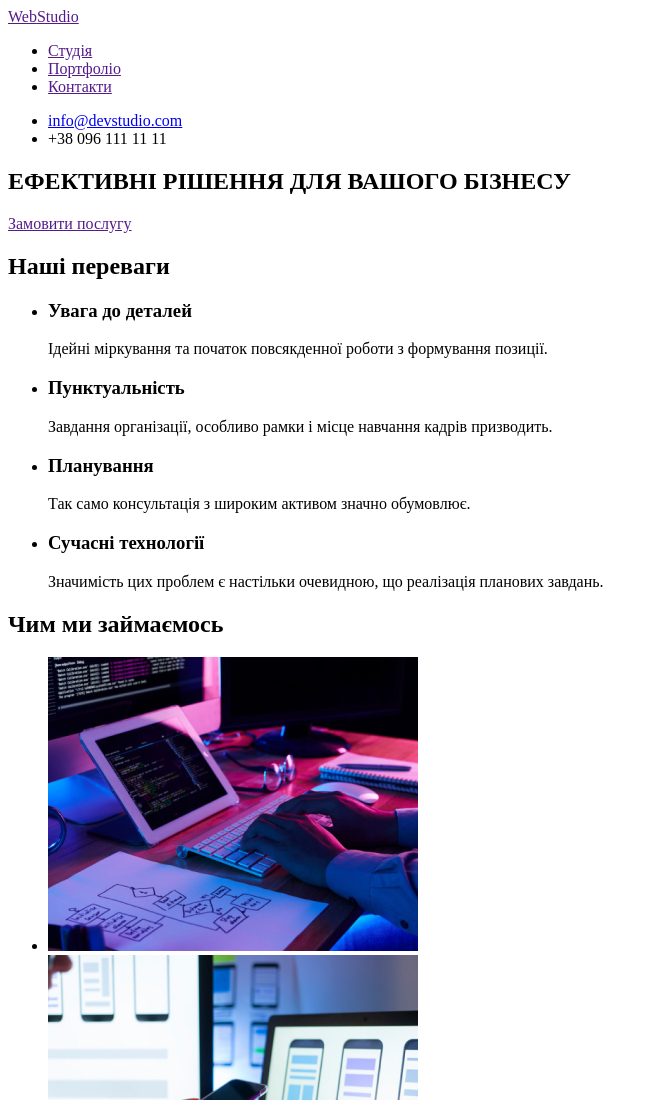
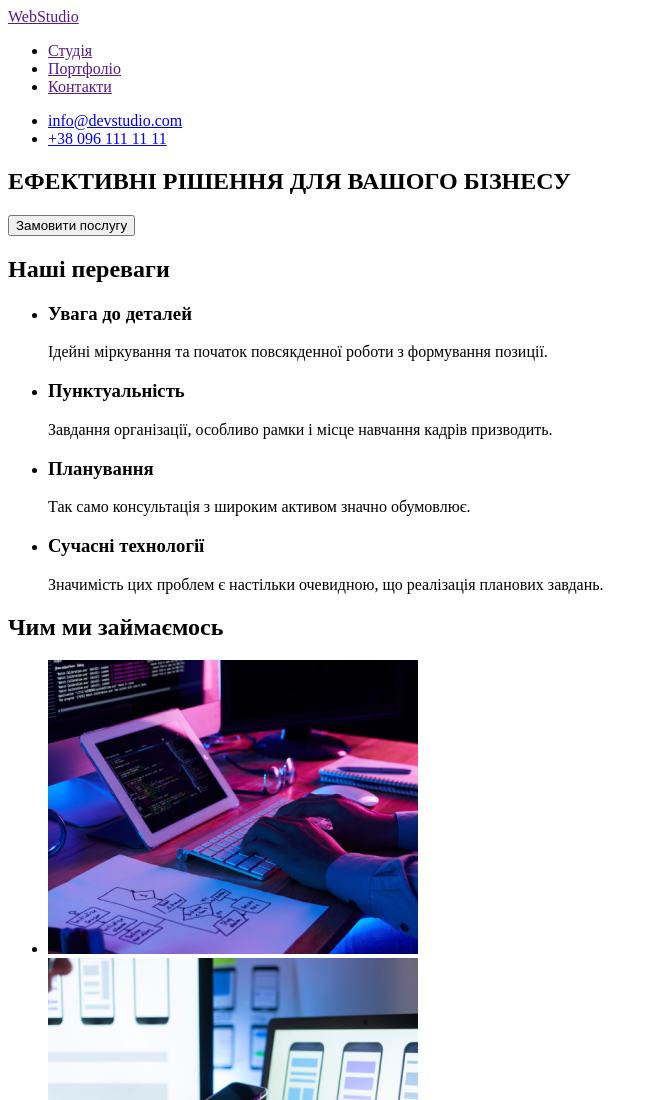
Before and after one commit to CptKostian/goit-markup-hw-01, a plain HTML site: page index.html in a window 1280 px wide. Shown: the top 1100 px of the page, without its empty margins (0-658 px from the left). Drawn offline with Linux system fonts and the light colour scheme.

Commit message:
fixed mini mistakes

```diff
--- a/index.html
+++ b/index.html
@@ -18,14 +18,14 @@
       </nav>
       <ul>
         <li><a href="mailto:info@devstudio.com">info@devstudio.com</a></li>
-        <li><a href="tel:+380961111111"></a>+38 096 111 11 11</li>
+        <li><a href="tel:+380961111111">+38 096 111 11 11</a></li>
       </ul>
     </header>
     <main>
       <div>
         <section>
           <h1>ЕФЕКТИВНІ РІШЕННЯ ДЛЯ ВАШОГО БІЗНЕСУ</h1>
-          <a href="">Замовити послугу</a>
+          <button>Замовити послугу</button>
         </section>
       </div>
       <section>
```
